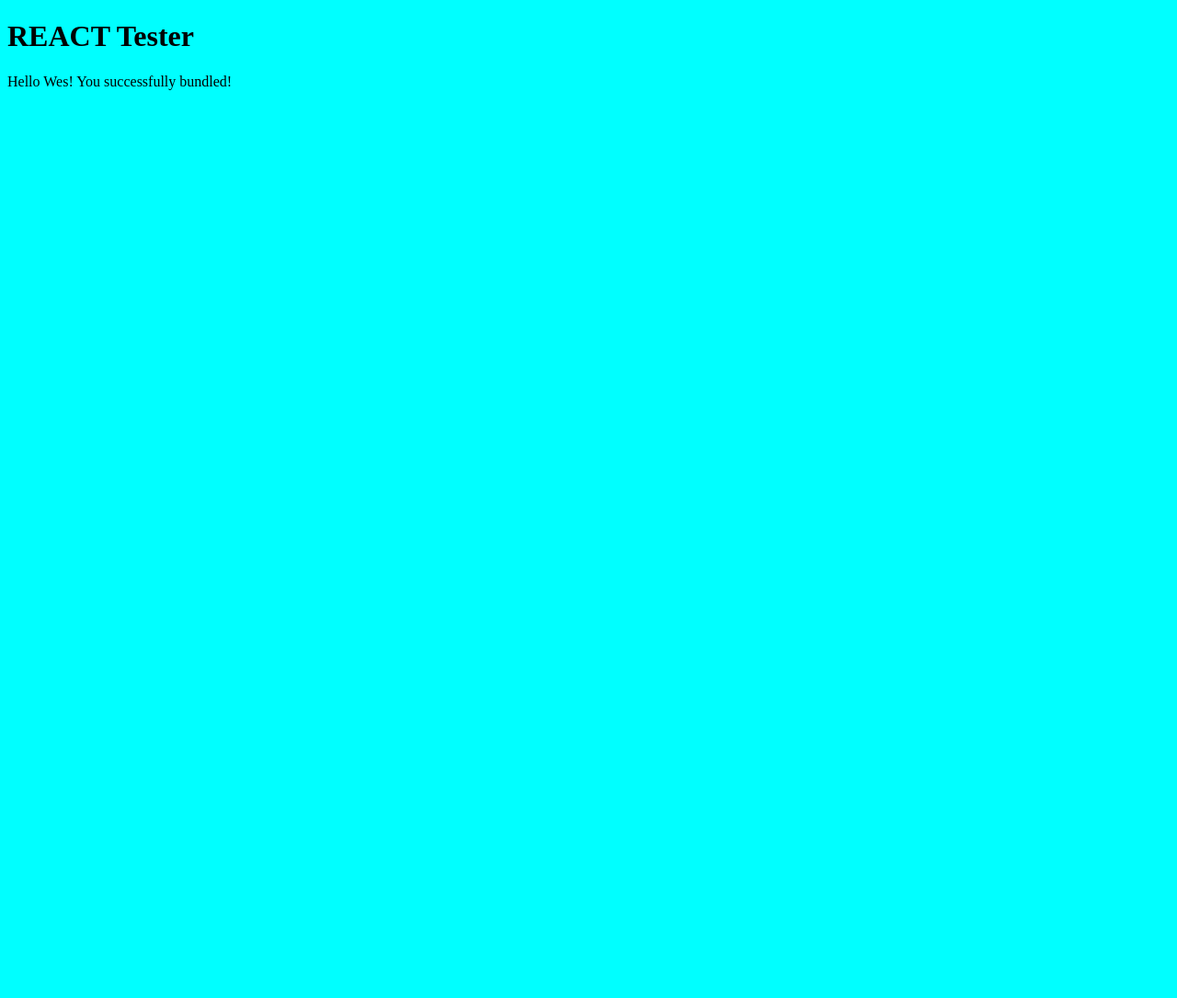
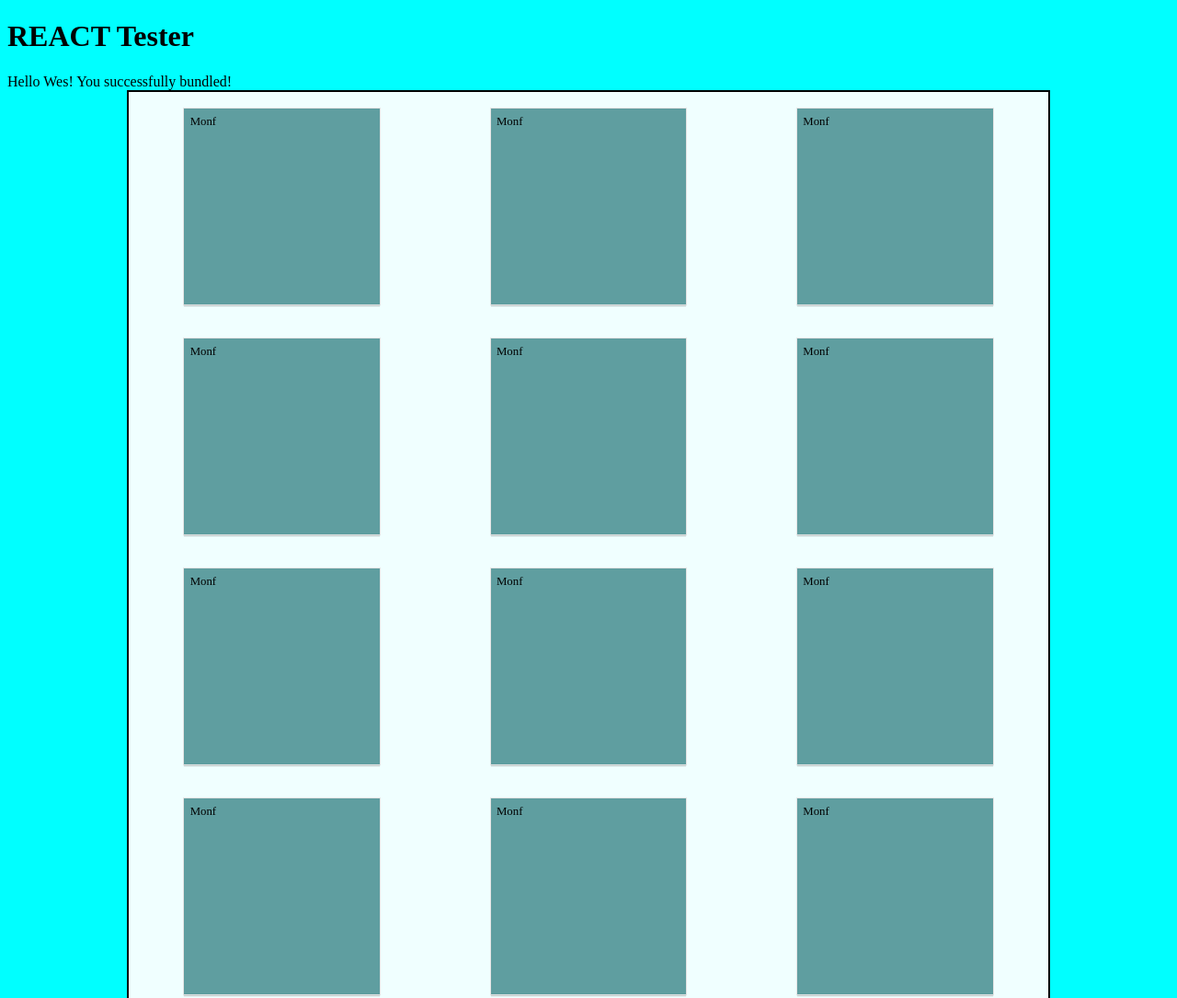
Before and after one commit to lagnum22/solo-project, a React app: page / in a window 1280 px wide. Shown: the top 1085 px of the page at 92% size. Before the commit the page ends 800 px from the top, so only its background shows below. Built offline with nearby package versions, Linux system fonts and the light colour scheme.

Commit message:
added afew front end changes

```diff
--- a/client/components/App.js
+++ b/client/components/App.js
@@ -1,12 +1,32 @@
 import React, { Component } from "react";
+import Month from "./Month";
 
 class App extends Component {
-  constructor(props) {
-    super(props);
+  constructor() {
+    super();
+    this.state = {};
   }
 
   render() {
-    return <div>Hello Wes! You successfully bundled!</div>;
+    return (
+      <div>
+        Hello Wes! You successfully bundled!
+        <div className="main-container">
+          <Month />
+          <Month />
+          <Month />
+          <Month />
+          <Month />
+          <Month />
+          <Month />
+          <Month />
+          <Month />
+          <Month />
+          <Month />
+          <Month />
+        </div>
+      </div>
+    );
   }
 }
 
--- /dev/null
+++ b/client/components/Month.js
@@ -0,0 +1,7 @@
+import React from "react";
+
+const Month = () => {
+  return <div className="month-box">Monf</div>;
+};
+
+export default Month;
--- a/client/css/application.css
+++ b/client/css/application.css
@@ -1,3 +1,28 @@
 * {
   background-color: aqua;
 }
+
+.main-container {
+  margin: auto;
+  height: 1000px;
+  width: 1000px;
+  background-color: azure;
+  border: 2px solid black;
+  display: grid;
+  grid-template-columns: repeat(3, 1fr);
+  /* column-gap: 10px;
+  justify-content: center; */
+}
+
+.month-box {
+  height: 200px;
+  width: 200px;
+  /* border: 2px solid black; */
+  background-color: cadetblue;
+
+  padding: 0.5em;
+  margin: auto;
+  font-size: 0.8em;
+  border: 1px solid #e4e4e4;
+  box-shadow: 0 2px 1px -1px rgba(0, 0, 0, 0.2);
+}
```
